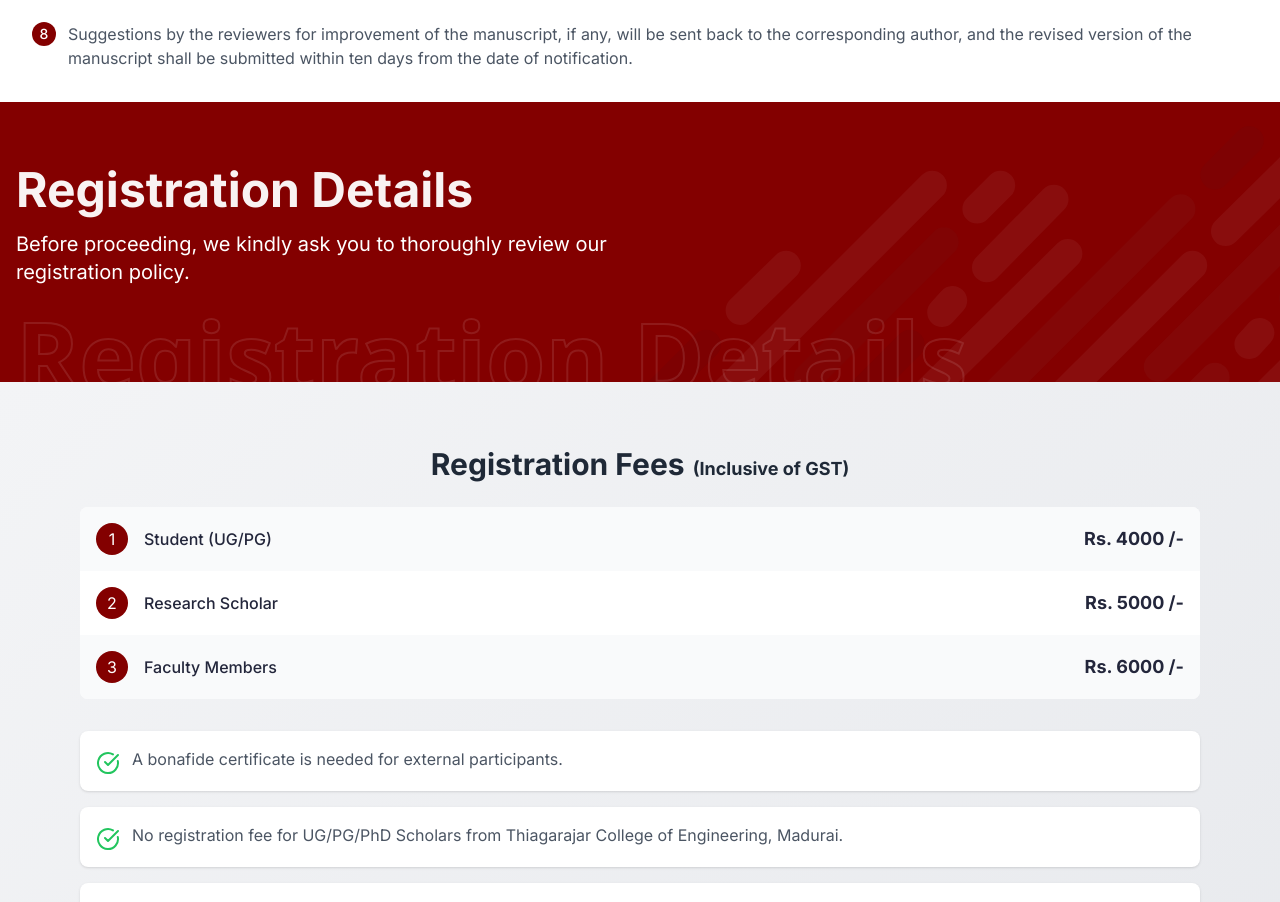
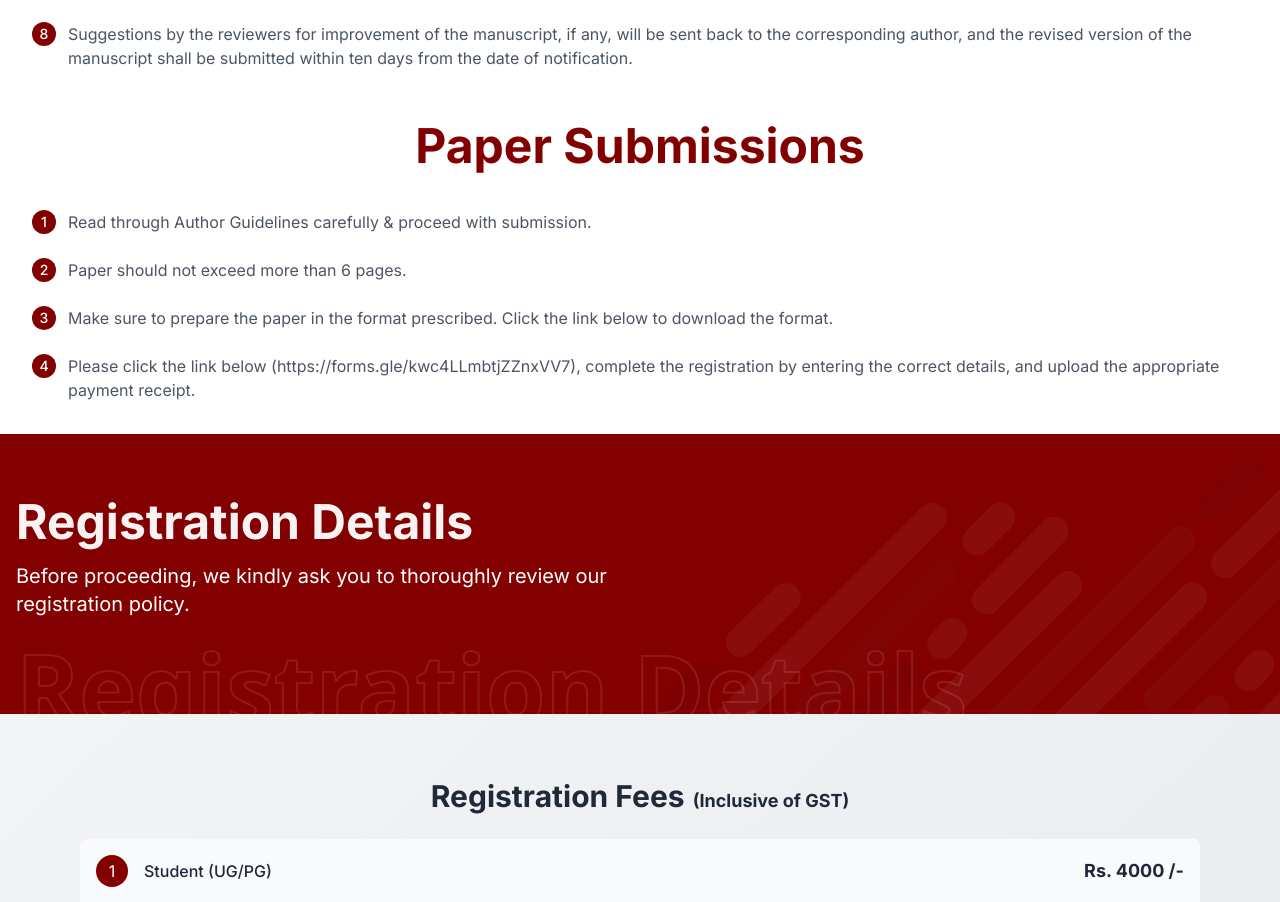
Before and after one commit to kmrsanthosh/TCEResearchConclave, a Next.js app: page / in a window 1280 px wide. Shown: the part 3483-4385 px from the top of the page. Built offline with nearby package versions, Linux system fonts and the light colour scheme.

Commit message:
Refactor AuthorGuidelines component and add paper submissions section

```diff
--- a/components/Home/AuthorGuidelines.tsx
+++ b/components/Home/AuthorGuidelines.tsx
@@ -3,7 +3,7 @@
 import React from "react";
 import SectionHeader from "../SectionHeader";
 import { motion } from "framer-motion";
-import { guidelines } from "@/app/data";
+import { guidelines, paperSubmissions } from "@/app/data";
 
 const AuthorGuidelines = () => {
   return (
@@ -95,6 +95,30 @@ const AuthorGuidelines = () => {
           ))}
         </ul>
       </section>
+
+      <section className="max-w-7xl mx-auto mt-5 bg-white ">
+        <h1 className="font-bold text-center text-primary-accent text-5xl mb-2">
+          Paper Submissions
+        </h1>
+        <ul className="p-8 space-y-6">
+          {paperSubmissions.map((guideline, index) => (
+            <motion.li
+              key={index}
+              initial={{ opacity: 0, y: 20 }}
+              whileInView={{ opacity: 1, y: 0 }}
+              transition={{ duration: 0.6, delay: index * 0.1 }}
+              className="flex items-start"
+            >
+              <span className="flex-shrink-0 h-6 w-6 rounded-full bg-primary-accent flex items-center justify-center mr-3">
+                <span className="text-white font-medium text-sm">
+                  {index + 1}
+                </span>
+              </span>
+              <p className="text-gray-600">{guideline}</p>
+            </motion.li>
+          ))}
+        </ul>
+      </section>
     </>
   );
 };
```
